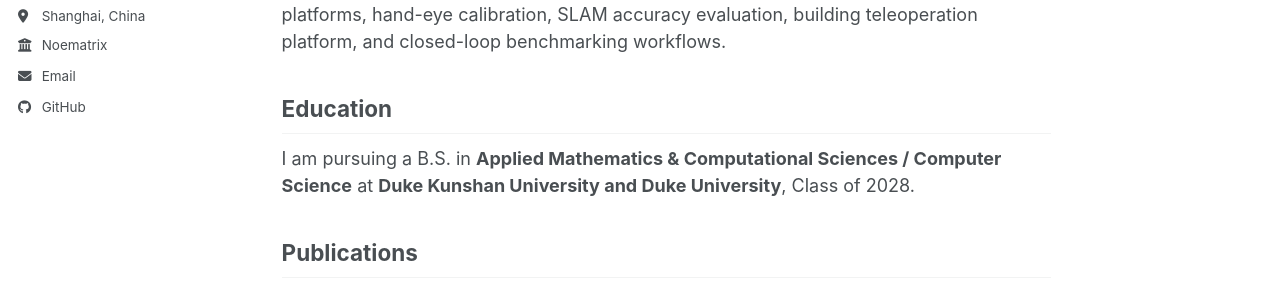
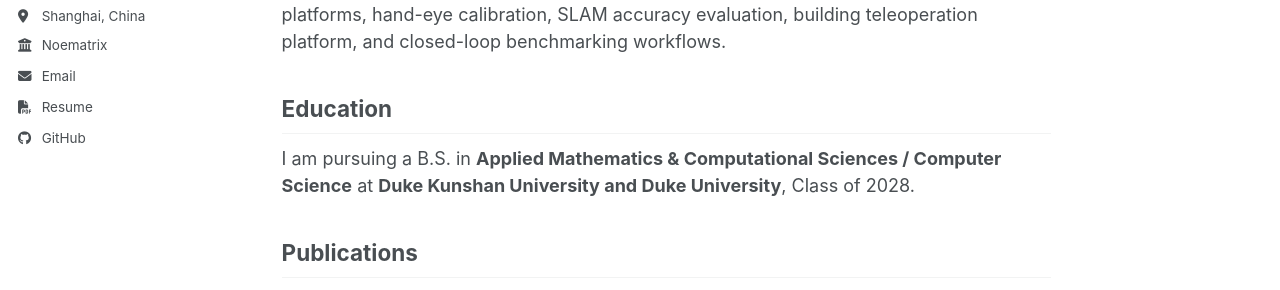
Before and after one commit to yj244-jyt/yj244-jyt.github.io, a Jekyll site: the page built from _pages/about.md, in a window 1280 px wide. Shown: the part 397-687 px from the top of the page. Built offline with Jekyll 4.4.1, drawn with Linux system fonts in a browser that asks for light colours; a script that is not in the unit is left out.

Commit message:
Add shareable resume link

```diff
--- a/_includes/author-profile.html
+++ b/_includes/author-profile.html
@@ -23,6 +23,7 @@
       <li class="author__desktop"><i class="fas fa-fw fa-location-dot icon-pad-right" aria-hidden="true"></i>{% if is_chinese %}{{ author.location_zh }}{% else %}{{ author.location }}{% endif %}</li>
       <li class="author__desktop"><a href="{{ author.employer_url }}" itemprop="worksFor"><i class="fas fa-fw fa-building-columns icon-pad-right" aria-hidden="true"></i>{% if is_chinese %}{{ author.employer_zh }}{% else %}{{ author.employer }}{% endif %}</a></li>
       <li><a href="mailto:{{ author.email }}" itemprop="email"><i class="fas fa-fw fa-envelope icon-pad-right" aria-hidden="true"></i>{% if is_chinese %}电子邮件{% else %}Email{% endif %}</a></li>
+      <li><a href="{{ '/files/resume.pdf' | prepend: base_path }}" target="_blank" rel="noopener"{% if is_chinese %} aria-label="查看简历"{% else %} aria-label="View resume"{% endif %}><i class="fas fa-fw fa-file-pdf icon-pad-right" aria-hidden="true"></i>{% if is_chinese %}简历{% else %}Resume{% endif %}</a></li>
       <li><a href="https://github.com/{{ author.github }}" itemprop="sameAs"><i class="fab fa-fw fa-github icon-pad-right" aria-hidden="true"></i>GitHub</a></li>
     </ul>
   </div>
```
Also changed, not shown: 1 other file.
